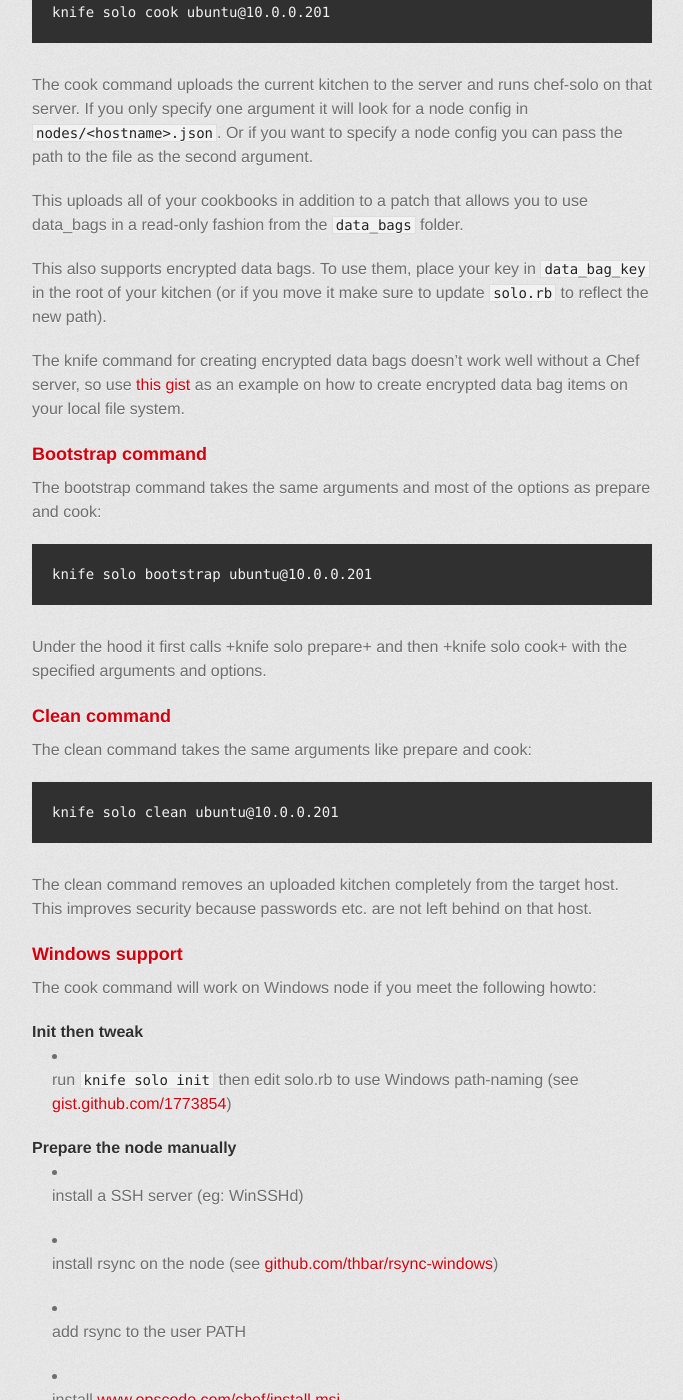
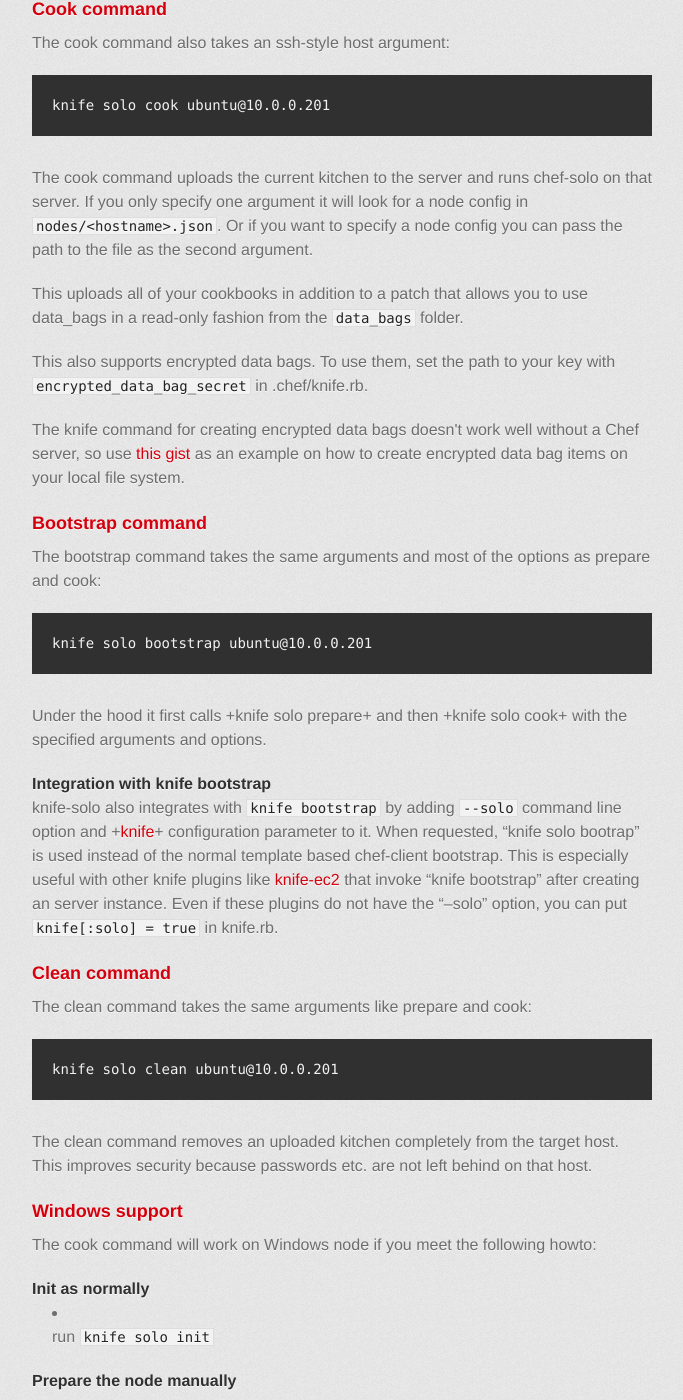
Before and after one commit to matschaffer/knife-solo, a Jekyll site: the page built from index.html, in a window 1280 px wide and 1400 px high, scrolled down 2448 px. Shown: the whole window, without its empty margins (298-981 px from the left). Built offline with Jekyll 4.4.1, drawn with Linux system fonts in a browser that asks for light colours; some web fonts are replaced; some of the changed text lies outside the part shown.

Commit message:
Update index for v0.3.0 from README.rdoc rev cfdb06ba

```diff
--- a/index.html
+++ b/index.html
@@ -22,7 +22,10 @@ accordingly.</p>
 target host and runs chef-solo on that host.</p>
 </li><li>
 <p><code>knife solo bootstrap</code> combines the two previous ones (prepare
-and cook).</p>
+and cook). knife-solo also adds <code>--solo</code> command line option and
++<a href="http://:solo">knife</a>+ configuration parameter to <code>knife
+bootstrap</code> that can be used for triggering “knife solo bootstrap”
+instead of the normal template based chef-client bootstrap.</p>
 </li><li>
 <p><code>knife solo clean</code> removes the uploaded kitchen from the target
 host.</p>
@@ -51,12 +54,13 @@ structure. Use “.” to initialize the current directory.</p>
 development continues.</p>
 
 <pre>mychefrepo/
+├── .chef
+│   └── knife.rb
 ├── cookbooks
 ├── data_bags
 ├── nodes
 ├── roles
-├── site-cookbooks
-└── solo.rb</pre>
+└── site-cookbooks</pre>
 
 <h3 id="label-Prepare+command">Prepare command</h3>
 
@@ -106,11 +110,10 @@ argument.</p>
 to use data_bags in a read-only fashion from the <code>data_bags</code>
 folder.</p>
 
-<p>This also supports encrypted data bags. To use them, place your key in
-<code>data_bag_key</code> in the root of your kitchen (or if you move it
-make sure to update <code>solo.rb</code> to reflect the new path).</p>
+<p>This also supports encrypted data bags. To use them, set the path to your
+key with <code>encrypted_data_bag_secret</code> in .chef/knife.rb.</p>
 
-<p>The knife command for creating encrypted data bags doesn’t work well
+<p>The knife command for creating encrypted data bags doesn&#39;t work well
 without a Chef server, so use <a
 href="https://gist.github.com/2896172">this gist</a> as an example on how
 to create encrypted data bag items on your local file system.</p>
@@ -124,6 +127,18 @@ prepare and cook:</p>
 
 <p>Under the hood it first calls +knife solo prepare+ and then +knife solo
 cook+ with the specified arguments and options.</p>
+
+<h4 id="label-Integration+with+knife+bootstrap">Integration with knife bootstrap</h4>
+
+<p>knife-solo also integrates with <code>knife bootstrap</code> by adding
+<code>--solo</code> command line option and +<a
+href="http://:solo">knife</a>+ configuration parameter to it. When
+requested, “knife solo bootrap” is used instead of the normal template
+based chef-client bootstrap. This is especially useful with other knife
+plugins like <a href="https://github.com/opscode/knife-ec2">knife-ec2</a>
+that invoke “knife bootstrap” after creating an server instance. Even if
+these plugins do not have the “–solo” option, you can put
+<code>knife[:solo] = true</code> in knife.rb.</p>
 
 <h3 id="label-Clean+command">Clean command</h3>
 
@@ -139,11 +154,9 @@ that host.</p>
 
 <p>The cook command will work on Windows node if you meet the following howto:</p>
 
-<h4 id="label-Init+then+tweak">Init then tweak</h4>
+<h4 id="label-Init+as+normally">Init as normally</h4>
 <ul><li>
-<p>run <code>knife solo init</code> then edit solo.rb to use Windows
-path-naming (see <a
-href="https://gist.github.com/1773854">gist.github.com/1773854</a>)</p>
+<p>run <code>knife solo init</code></p>
 </li></ul>
 
 <h4 id="label-Prepare+the+node+manually">Prepare the node manually</h4>
@@ -193,6 +206,7 @@ environment variable.</p>
 but generally you only need to override <code>user</code> and
 <code>image_id</code> to specify the user name and AMI ID.</p>
 
-<p>If you’re interested in contributing, contact me via GitHub or have a look
-at the <a href="https://github.com/matschaffer/knife-solo/issues">GitHub
-issues page</a>.</p>
+<p>If you&#39;re interested in contributing, contact me via GitHub or have a
+look at the <a
+href="https://github.com/matschaffer/knife-solo/issues">GitHub issues
+page</a>.</p>
```
Also changed, not shown: other parts of index.html (+10 -10 lines).
